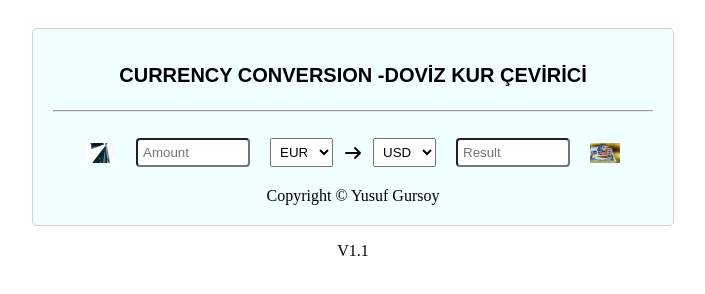
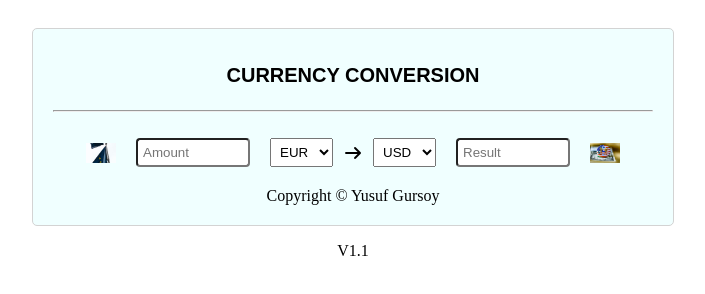
Before and after one commit to YUSUFGURSOY/Currency-Conversion, a plain HTML site: page index.html in a window 1280 px wide. Shown: the whole page, without its empty margins (287-992 px from the left). Drawn offline with Linux system fonts and the light colour scheme.

Commit message:
eski haline çevirildi

```diff
--- a/index.html
+++ b/index.html
@@ -12,7 +12,7 @@
     <div id="conteiner">
         <div id="main">
             <div class="header-wrapper">
-                <h4>CURRENCY CONVERSION -DOVİZ KUR ÇEVİRİCİ</h4>
+                <h4>CURRENCY CONVERSION</h4>
             </div>
 
             <div class="content-wrapper">
```
